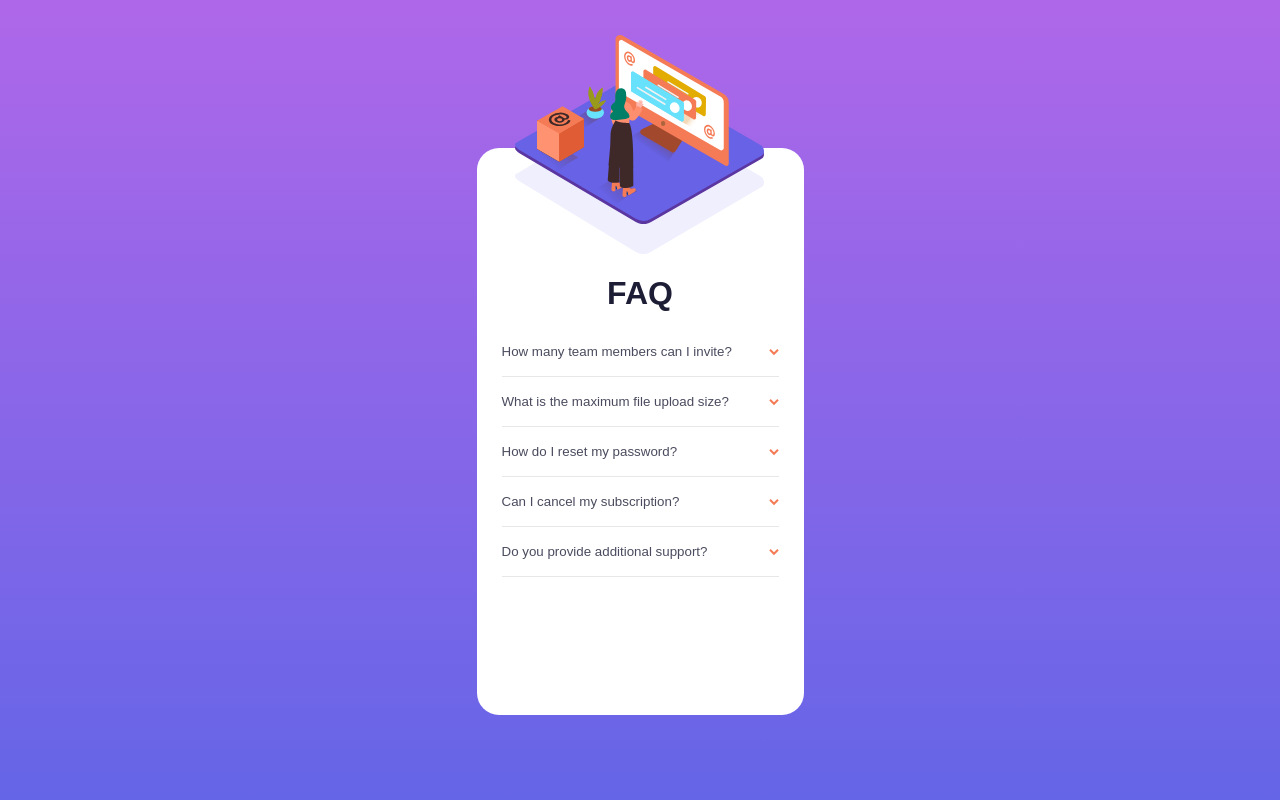
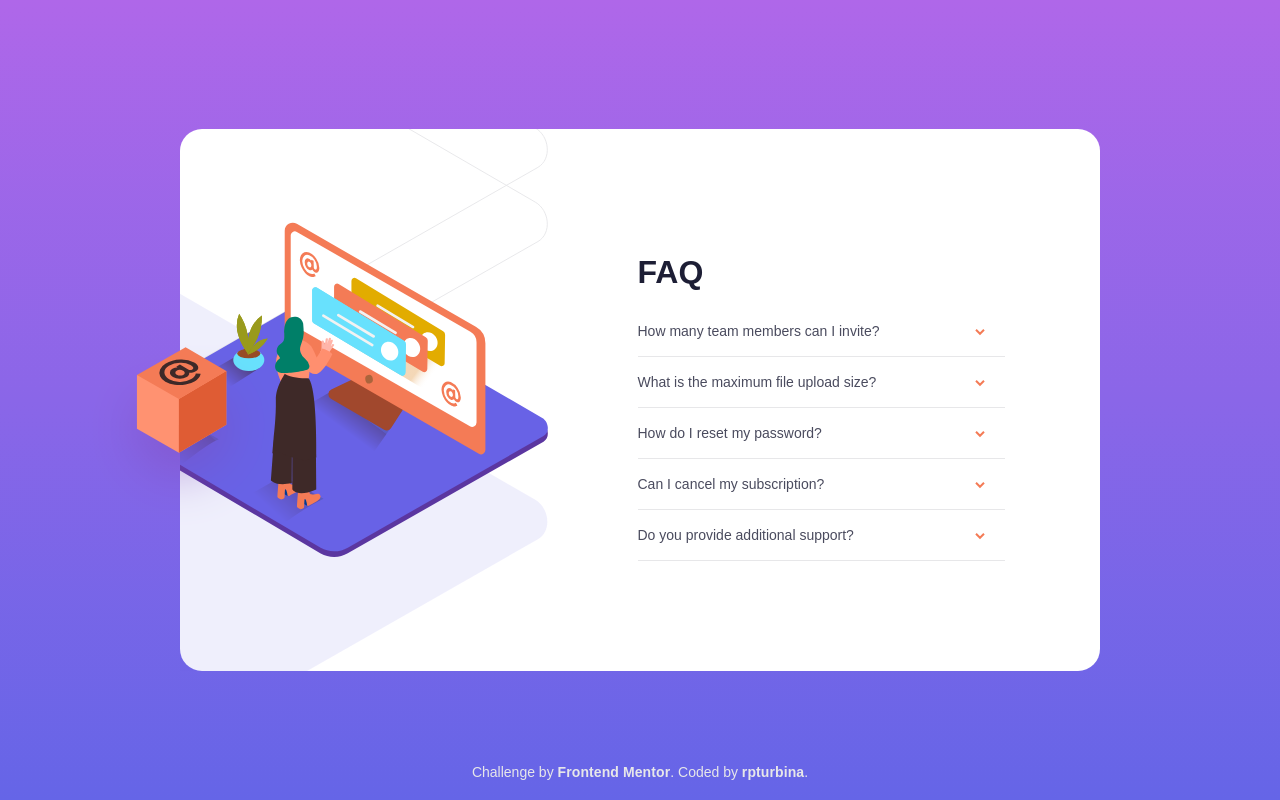
Before and after one commit to rpturbina/faq-accordion-card-main, a plain HTML site: page index.html in a window 1280 px wide. Drawn offline with Linux system fonts and the light colour scheme.

Commit message:
Create media query min-width 1024px for responsive desgin

```diff
--- a/index.html
+++ b/index.html
@@ -15,16 +15,23 @@
   <body>
     <main class="main">
       <div class="card">
+        <div class="card__box-decorative" aria-hidden="true"></div>
         <div class="card__img-container">
           <img
             src="images/illustration-woman-online-mobile.svg"
             alt=""
-            class="card__img"
+            class="card__img--mobile"
+            aria-hidden="true"
+          />
+          <img
+            src="images/illustration-woman-online-desktop.svg"
+            alt=""
+            class="card__img--desktop"
             aria-hidden="true"
           />
         </div>
-        <h1 class="card__heading">FAQ</h1>
         <section class="accordion">
+          <h1 class="card__heading">FAQ</h1>
           <h2>
             <button
               type="button"
@@ -90,9 +97,18 @@
     </main>
     <footer class="footer">
       Challenge by
-      <a href="https://www.frontendmentor.io?ref=challenge" target="_blank"
+      <a
+        href="https://www.frontendmentor.io?ref=challenge"
+        target="_blank"
+        aria-label="frontend mentor"
         >Frontend Mentor</a
-      >. Coded by <a href="#">Your Name Here</a>.
+      >. Coded by
+      <a
+        href="https://rpturbina.github.io"
+        target="_blank"
+        aria-label="rpturbina"
+        >rpturbina</a
+      >.
     </footer>
     <script src="src/main.js"></script>
   </body>
--- a/scss/main.scss
+++ b/scss/main.scss
@@ -18,6 +18,7 @@
   padding: 25px;
   background-color: #fff;
   border-radius: 22px;
+  @include transition($duration, $timing-function, max-width, margin);
 
   &__img-container {
     margin-top: -50%;
@@ -31,9 +32,14 @@
     background-position: top center, bottom center;
   }
 
-  &__img {
+  &__img--mobile {
     display: block;
     width: 100%;
+    visibility: hidden;
+  }
+
+  &__img--desktop {
+    display: none;
     visibility: hidden;
   }
 
@@ -43,6 +49,7 @@
     font-weight: $bold-font-weight;
     text-align: center;
     margin: 15px auto;
+    transition: text-align $duration $timing-function;
   }
 }
 
@@ -58,9 +65,10 @@
     background-color: #fff;
     color: $very-dark-grayish-blue;
     @include transition(
-      $duration,
+      0.3s,
       $timing-function,
       padding-bottom,
+      font-size,
       font-weight,
       color
     );
@@ -68,7 +76,7 @@
     &::after {
       content: url("../images/icon-arrow-down.svg");
       margin-left: auto;
-      @include transition($duration, $timing-function, transform);
+      @include transition($duration, $timing-function, transform, margin-right);
     }
 
     &:hover {
@@ -112,10 +120,87 @@
 
 // * Footer Styling
 .footer {
-  display: none;
-  font-size: 11px;
+  position: absolute;
+  bottom: 20px;
+  left: 0;
+  right: 0;
+  font-size: 12px;
   text-align: center;
+  color: $light-grayish-blue;
   a {
-    color: hsl(228, 45%, 44%);
+    color: $light-grayish-blue;
+    font-weight: $bold-font-weight;
+    letter-spacing: 0.1px;
   }
 }
+
+// * Media Query
+@media only screen and (min-width: 1024px) {
+  .card {
+    max-width: 920px;
+    margin: 129px 24px;
+    padding: 0;
+    display: flex;
+    align-items: stretch;
+    justify-content: stretch;
+
+    &__box-decorative {
+      position: absolute;
+      height: 50%;
+      width: 250px;
+      margin-left: -100px;
+      background-image: url("../images/illustration-box-desktop.svg");
+      background-repeat: no-repeat;
+      background-size: 191px auto;
+      background-position: 10% 100%;
+    }
+
+    &__img-container {
+      flex-basis: 50%;
+      margin-bottom: 0;
+      margin-right: 90px;
+      margin-top: 0;
+      max-width: 100%;
+      padding-bottom: 0;
+      background-image: url("../images/illustration-woman-online-desktop.svg"),
+        url("../images/bg-pattern-desktop.svg");
+      background-repeat: no-repeat;
+      background-size: 120%, 260%;
+      background-position: 100% 45%, 100% 70%;
+    }
+
+    &__img--mobile {
+      display: none;
+      width: 0;
+    }
+
+    &__img--desktop {
+      display: block;
+      width: 100%;
+    }
+
+    &__heading {
+      text-align: left;
+    }
+  }
+
+  .accordion {
+    align-self: center;
+    flex-basis: 50%;
+    margin-right: 95px;
+    padding-top: 30px;
+    padding-bottom: 30px;
+
+    &__button {
+      font-size: 14px;
+
+      &::after {
+        margin-right: 20px;
+      }
+    }
+  }
+
+  .footer {
+    font-size: 14px;
+  }
+}
--- a/scss/modules/_transition.scss
+++ b/scss/modules/_transition.scss
@@ -1,4 +1,4 @@
-$duration: 0.3s;
+$duration: 0.5s;
 $timing-function: ease;
 
 @mixin transition($duration, $timing-function, $property...) {
```
Also changed, not shown: css/main.css, 1 other file.
